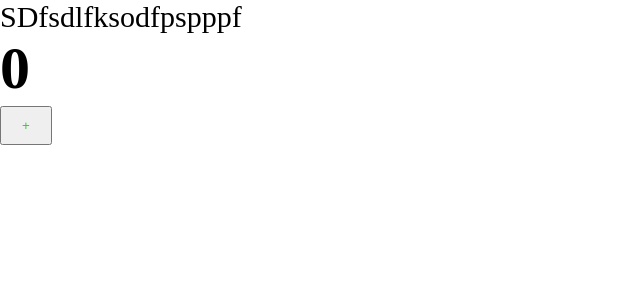
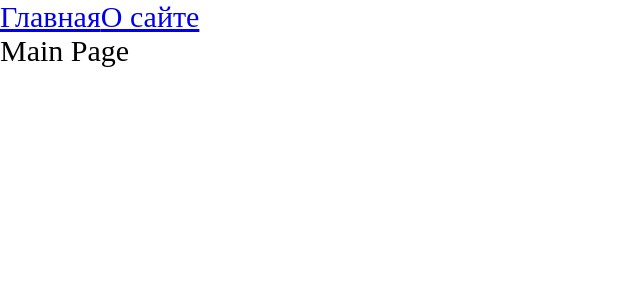
Before and after one commit to simolex/ut-blog-project, a React app: page / in a window 1280 px wide. Shown: the top 300 px of the page, without its empty margins (0-640 px from the left). Built offline with nearby package versions, Linux system fonts and the light colour scheme; the HTML template or start-up script is replaced by a standard one.

Commit message:
create Routes and Lazy loading

```diff
--- a/package.json
+++ b/package.json
@@ -19,6 +19,7 @@
     "@types/node": "^17.0.21",
     "@types/react": "^17.0.39",
     "@types/react-dom": "^17.0.11",
+    "@types/react-router-dom": "^5.3.3",
     "@types/webpack": "^5.28.0",
     "@types/webpack-dev-server": "^4.7.2",
     "css-loader": "^6.6.0",
@@ -36,6 +37,7 @@
   },
   "dependencies": {
     "react": "^17.0.2",
-    "react-dom": "^17.0.2"
+    "react-dom": "^17.0.2",
+    "react-router-dom": "^6.2.1"
   }
 }
--- a/src/App.tsx
+++ b/src/App.tsx
@@ -1,14 +1,24 @@
-import { Counter } from "./Component/Counter";
-import './index.scss'
+import { Suspense } from "react";
+import { Link, Route, Routes } from "react-router-dom";
 
+import "./index.scss";
+import { AboutPageLazy } from "./pages/AboutPage/AboutPage.lazy";
+import { MainPageLazy } from "./pages/MainPage/MainPage.lazy";
 
-const App = ()=>{
-   return (
-     <div className="app">
-      SDfsdlfksodfpspppf
-       <Counter />
-     </div>
-   );
-}
+const App = () => {
+    return (
+        <div className="app">
+            <Link to={"/"}>Главная</Link>
+            <Link to={"/about"}>О сайте</Link>
+
+            <Suspense fallback={<div>Загрузка...</div>}>
+                <Routes>
+                    <Route path={"/about"} element={<AboutPageLazy />} />
+                    <Route path={"/"} element={<MainPageLazy />} />
+                </Routes>
+            </Suspense>
+        </div>
+    );
+};
 
 export default App;
--- a/src/index.tsx
+++ b/src/index.tsx
@@ -1,7 +1,10 @@
 import { render } from "react-dom";
+import { BrowserRouter } from "react-router-dom";
 import App from "./App";
 
 render(
-    <App />,
-  document.getElementById("root")
+    <BrowserRouter>
+        <App />
+    </BrowserRouter>,
+    document.getElementById("root")
 );
--- /dev/null
+++ b/src/pages/AboutPage/AboutPage.lazy.tsx
@@ -0,0 +1,10 @@
+import { lazy } from "react";
+
+//export const AboutPageLazy = lazy(() => import("./AboutPage"));
+export const AboutPageLazy = lazy(
+    () =>
+        new Promise((resolve) => {
+            //@ts-ignore
+            setTimeout(() => resolve(import("./AboutPage")), 1500);
+        })
+);
--- /dev/null
+++ b/src/pages/AboutPage/AboutPage.tsx
@@ -0,0 +1,5 @@
+const AboutPage = () => {
+    return <div>About Page</div>;
+};
+
+export default AboutPage;
--- /dev/null
+++ b/src/pages/MainPage/MainPage.lazy.tsx
@@ -0,0 +1,10 @@
+import { lazy } from "react";
+
+//export const MainPageLazy = lazy(() => import("./MainPage"));
+export const MainPageLazy = lazy(
+    () =>
+        new Promise((resolve) => {
+            //@ts-ignore
+            setTimeout(() => resolve(import("./MainPage")), 1500);
+        })
+);
--- /dev/null
+++ b/src/pages/MainPage/MainPage.tsx
@@ -0,0 +1,5 @@
+const MainPage = () => {
+    return <div>Main Page</div>;
+};
+
+export default MainPage;
```
Also changed, not shown: 2 other files (tests, documents, lock files or other folders).
